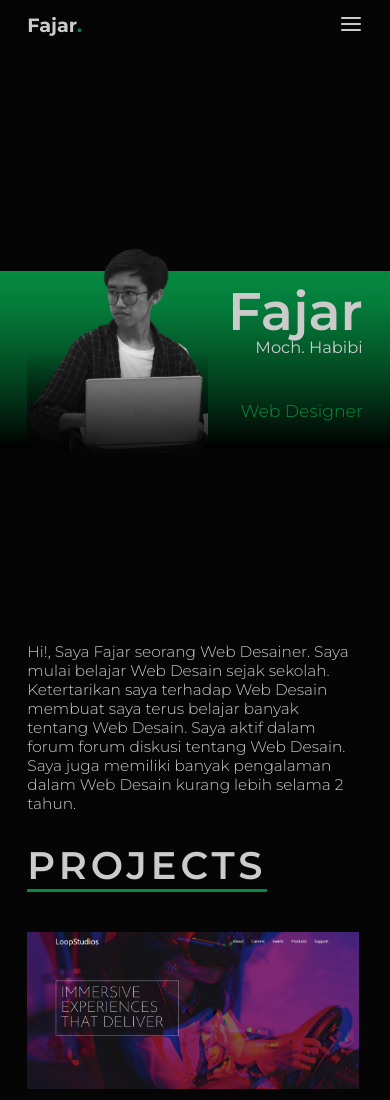
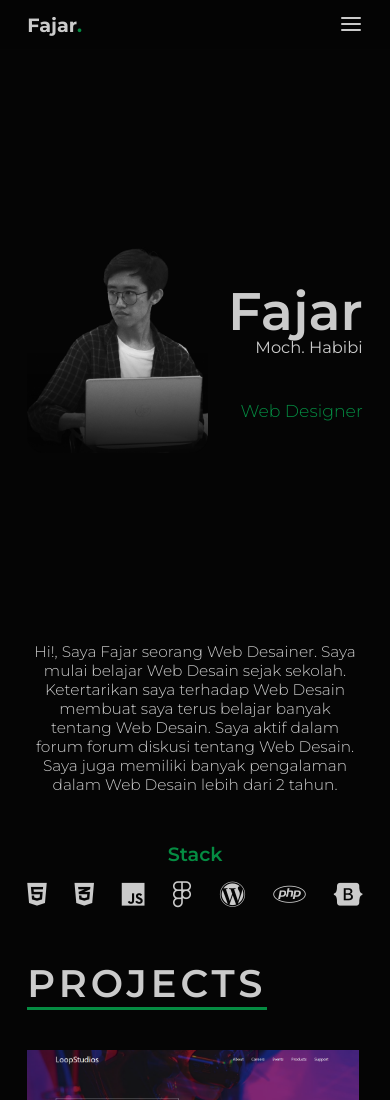
Before and after one commit to MlkyWayy/porto, a plain HTML site: page index.html in a window 390 px wide. Shown: the top 1100 px of the page. Drawn offline with nearby package versions, Linux system fonts and the light colour scheme.

Commit message:
update resposive desain, update icon

```diff
--- a/index.html
+++ b/index.html
@@ -9,8 +9,8 @@
     <link rel="shortcut icon" href="img/favicon.png" />
 
     <!-- Icon -->
+    <script src="https://kit.fontawesome.com/54d517b3f2.js" crossorigin="anonymous"></script>
     <script src="https://unpkg.com/feather-icons"></script>
-
     <!-- CSS -->
     <link rel="stylesheet" href="style/style.css" />
 
@@ -46,7 +46,6 @@
       </div>
       <div class="hero-text">
         <h1>Fajar</h1>
-        <!-- <h2>Fajar</h2> -->
         <h3>Moch. Habibi</h3>
         <p>Web Designer</p>
       </div>
@@ -59,15 +58,19 @@
           <h1>TENTANG SAYA</h1>
           <p>
             Hi!, Saya Fajar seorang Web Desainer. Saya mulai belajar Web Desain sejak sekolah. Ketertarikan saya terhadap Web Desain membuat saya terus belajar banyak tentang Web Desain. Saya aktif dalam forum forum diskusi tentang Web
-            Desain. Saya juga memiliki banyak pengalaman dalam Web Desain kurang lebih selama 2 tahun.
+            Desain. Saya juga memiliki banyak pengalaman dalam Web Desain lebih dari 2 tahun.
           </p>
         </div>
         <div class="txt-skills">
-          <h1>Skill</h1>
-          <ul style="list-style-type: none; line-height: 1.3">
-            <li>HTML CSS</li>
-            <li>Javascript</li>
-            <li>Figma</li>
+          <h1>Stack</h1>
+          <ul>
+            <li><i class="fa-brands fa-html5 fa-2xl" style="color: #cbcbcb"></i></li>
+            <li><i class="fa-brands fa-css3-alt fa-2xl"></i></li>
+            <li><i class="fa-brands fa-js fa-2xl"></i></li>
+            <li><i class="fa-brands fa-figma fa-2xl"></i></li>
+            <li><i class="fa-brands fa-wordpress fa-2xl"></i></li>
+            <li><i class="fa-brands fa-php fa-2xl"></i></li>
+            <li><i class="fa-brands fa-bootstrap fa-2xl"></i></li>
           </ul>
         </div>
       </div>
@@ -102,9 +105,9 @@
         <h1>Contact Me</h1>
       </div>
       <div class="contact-sosmed">
-        <a href="https://www.github.com/mlkywayy" target="_blank"><i class="icon" data-feather="github"></i></a>
-        <a href="https://www.linkedin.com/in/fajarrm/" target="_blank"><i class="icon" data-feather="linkedin"></i></a>
-        <a href="https://www.instagram.com/8bill._" target="_blank"><i class="icon" data-feather="instagram"></i></a>
+        <a href="https://www.github.com/mlkywayy" target="_blank"><i class="fa-brands fa-github fa-2xl"></i></a>
+        <a href="https://www.linkedin.com/in/fajarrm/" target="_blank"><i class="fa-brands fa-linkedin fa-2xl"></i></a>
+        <a href="https://www.instagram.com/8bill._" target="_blank"><i class="fa-brands fa-instagram fa-2xl"></i></a>
       </div>
     </section>
 
--- a/style/style.css
+++ b/style/style.css
@@ -168,8 +168,16 @@ body {
 
 .tentang .tentang-txt .txt-skills h1 {
   font-size: 2rem;
-  font-weight: 500;
+  font-weight: 600;
   color: var(--primary);
+}
+
+.tentang .tentang-txt .txt-skills ul {
+  list-style-type: none;
+  display: flex;
+  justify-content: space-between;
+  margin-top: 20px;
+  font-size: x-large;
 }
 
 .tentang .tentang-img {
@@ -263,16 +271,17 @@ body {
   margin-top: 5rem;
 }
 
-.contact .contact-sosmed .icon {
+.contact .contact-sosmed a {
   width: 50px;
   height: 50px;
   margin: 0 20px;
   color: var(--font);
-  transition: 0.3s;
+  font-size: x-large;
 }
-.contact .contact-sosmed .icon:hover {
+.contact .contact-sosmed a i:hover {
   color: var(--primary);
   transform: scale(1.1);
+  transition: 0.3s;
 }
 
 footer {
@@ -405,17 +414,10 @@ footer {
   }
   .hero .hero-text h1 {
     font-size: 5.5rem;
-    /* margin-top: -11rem;
-    margin-left: -1rem; */
   }
 
   .hero .hero-text h1::before {
-    margin-left: -29rem;
-    margin-top: -1rem;
-    width: 100vh;
-    height: 20vh;
-    background-image: linear-gradient(180deg, hsl(147deg 93% 28%) 0%, hsl(147deg 93% 25%) 20%, hsl(147deg 93% 20%) 38%, hsl(147deg 93% 14%) 60%, hsl(0deg 0% 0%) 100%);
-    border-color: #050505;
+    display: none;
   }
 
   .hero .hero-text h1::after {
@@ -432,7 +434,6 @@ footer {
     font-weight: 300;
     text-align: end;
     margin-top: 5rem;
-    /* margin-left: -3rem; */
   }
 
   /* Tentang */
@@ -453,16 +454,19 @@ footer {
   .tentang .tentang-txt .txt-desc p {
     font-size: 1.6rem;
     max-width: none;
-    text-align: start;
   }
   .tentang .tentang-txt .txt-skills {
     font-size: 1.7rem;
-    display: none;
+    text-align: center;
+  }
+
+  .tentang .tentang-txt .txt-skills ul {
+    font-size: small;
   }
 
   /* Projects */
   .projects {
-    margin-top: -8rem;
+    margin-top: -5rem;
   }
 
   .projects .img-galery {
@@ -482,8 +486,7 @@ footer {
     margin-top: -8rem;
   }
 
-  .contact .contact-sosmed .icon {
-    width: 30px;
-    height: 30px;
+  .contact .contact-sosmed a {
+    font-size: small;
   }
 }
```
